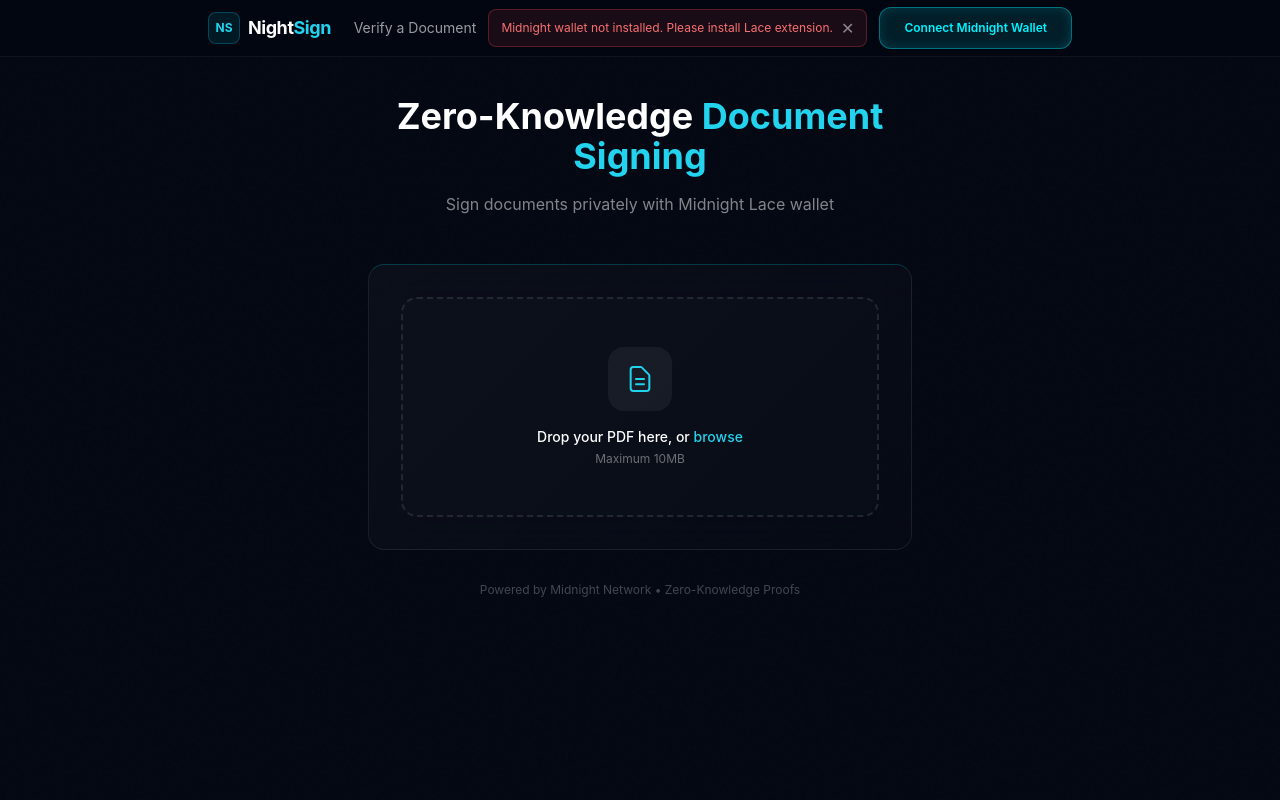
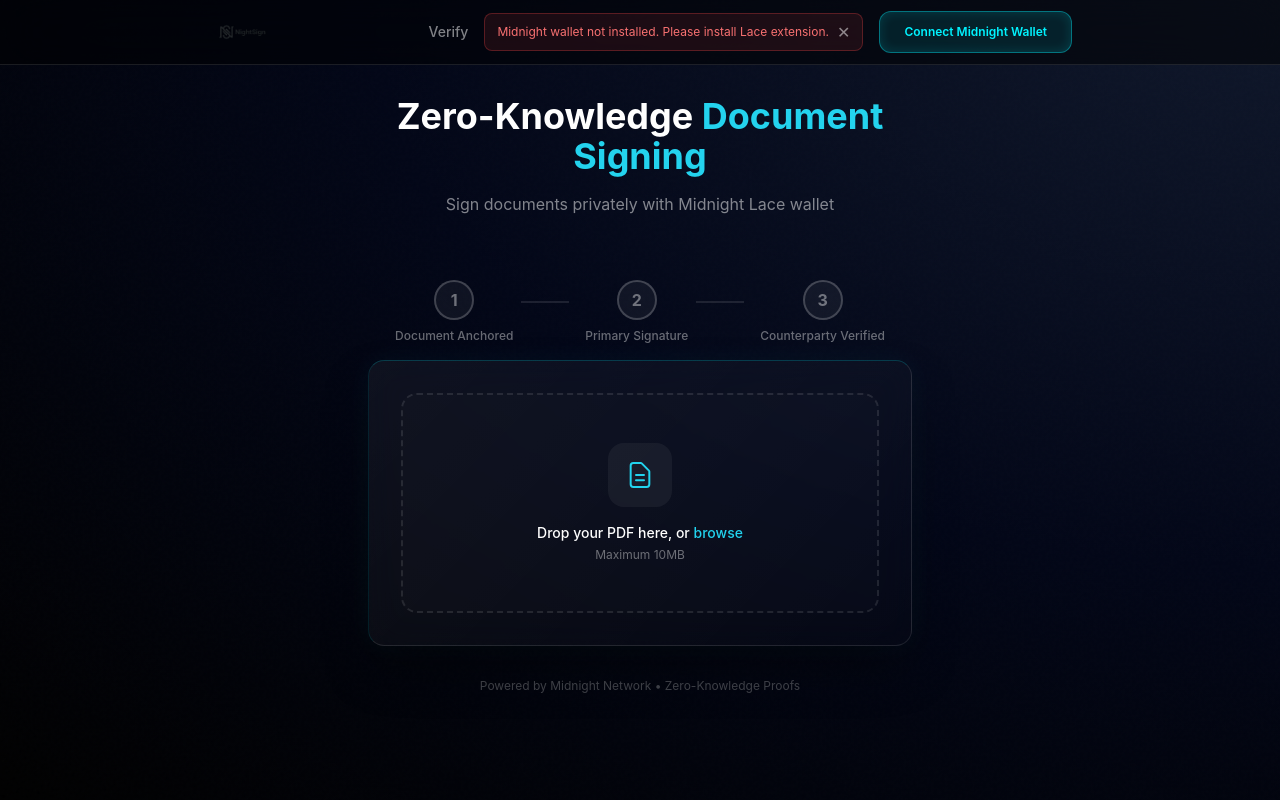
Before and after one commit to HarleysCodes/night-sign, a React (Vite) app: page / in a window 1280 px wide. Built offline with nearby package versions, Linux system fonts and the light colour scheme.

Commit message:
UI: Premium Trust Engine aesthetic with logo and timeline

```diff
--- a/src/App.tsx
+++ b/src/App.tsx
@@ -61,24 +61,24 @@
   onClearError: () => void;
 }) {
   return (
-    <nav className="fixed top-0 left-0 right-0 z-50 border-b border-white/5 bg-midnight-950/80 backdrop-blur-xl">
-      <div className="mx-auto flex h-14 max-w-4xl items-center justify-between px-4">
-        <div className="flex items-center gap-2">
-          <div className="flex h-8 w-8 items-center justify-center rounded-lg bg-cyan-500/10 border border-cyan-500/30">
-            <span className="text-cyan-400 font-bold text-xs">NS</span>
-          </div>
-          <span className="text-lg font-bold tracking-tight">
-            Night<span className="text-cyan-400">Sign</span>
-          </span>
+    <nav className="fixed top-0 left-0 right-0 z-50 border-b border-white/10 bg-black/50 backdrop-blur-xl">
+      <div className="mx-auto flex h-16 max-w-4xl items-center justify-between px-4">
+        <div className="flex items-center gap-3">
+          <img
+            src="/logo.png"
+            alt="NightSign"
+            className="h-10 w-auto"
+            style={{ height: '40px' }}
+          />
         </div>
 
-        <div className="flex items-center gap-3">
+        <div className="flex items-center gap-4">
           {/* Verify Link */}
           <a
             href="/verify"
-            className="text-sm text-white/60 hover:text-cyan-400 transition-colors"
+            className="text-sm text-white/50 hover:text-cyan-400 transition-colors font-medium"
           >
-            Verify a Document
+            Verify
           </a>
           {/* Error toast */}
           {error && (
@@ -407,6 +407,55 @@
         </div>
       )}
     </motion.div>
+  );
+}
+
+// Trust Timeline - Vertical Step Indicator
+function TrustTimeline({
+  currentStep
+}: {
+  currentStep: 0 | 1 | 2 | 3;
+}) {
+  const steps = [
+    { step: 1, label: "Document Anchored", desc: "Hash recorded on-chain" },
+    { step: 2, label: "Primary Signature", desc: "First party verified" },
+    { step: 3, label: "Counterparty Verified", desc: "All parties signed" },
+  ];
+
+  return (
+    <div className="flex items-center justify-center gap-2 py-4">
+      {steps.map((s, i) => (
+        <div key={s.step} className="flex items-center">
+          <div className="flex flex-col items-center">
+            <div className={`
+              w-10 h-10 rounded-full flex items-center justify-center border-2 transition-all duration-500
+              ${currentStep >= s.step
+                ? 'bg-gradient-to-br from-cyan-500 to-purple-600 border-cyan-400 shadow-lg shadow-cyan-500/25'
+                : 'bg-white/5 border-white/20'}
+            `}>
+              {currentStep >= s.step ? (
+                <svg className="w-5 h-5 text-white" fill="currentColor" viewBox="0 0 20 20">
+                  <path fillRule="evenodd" d="M16.707 5.293a1 1 0 010 1.414l-8 8a1 1 0 01-1.414 0l-4-4a1 1 0 011.414-1.414L8 12.586l7.293-7.293a1 1 0 011.414 0z" clipRule="evenodd" />
+                </svg>
+              ) : (
+                <span className="text-white/40 font-bold">{s.step}</span>
+              )}
+            </div>
+            <div className="mt-2 text-center">
+              <p className={`text-xs font-medium ${currentStep >= s.step ? 'text-white' : 'text-white/40'}`}>
+                {s.label}
+              </p>
+            </div>
+          </div>
+          {i < steps.length - 1 && (
+            <div className={`
+              w-12 h-0.5 mx-2 mt-[-20px] transition-all duration-500
+              ${currentStep > s.step ? 'bg-gradient-to-r from-cyan-500 to-purple-500' : 'bg-white/10'}
+            `} />
+          )}
+        </div>
+      ))}
+    </div>
   );
 }
 
@@ -764,6 +813,9 @@
             </div>
           )}
 
+          {/* Trust Timeline */}
+          <TrustTimeline currentStep={signedData?.isFullyExecuted ? 3 : state === "signed" ? 2 : selectedFile ? 1 : 0} />
+
           {/* Main Card */}
           <motion.div
             layout
@@ -971,7 +1023,13 @@
                   exit={{ opacity: 0 }}
                 >
                   {signedData?.isFullyExecuted ? (
-                    <AgreementCertificate data={signedData} onReset={handleReset} />
+                    <motion.div
+                      initial={{ opacity: 0, y: 16 }}
+                      animate={{ opacity: 1, y: 0 }}
+                      transition={{ duration: 0.5, ease: "easeOut" }}
+                    >
+                      <AgreementCertificate data={signedData} onReset={handleReset} />
+                    </motion.div>
                   ) : (
                     <SignedView
                       data={signedData}
--- a/src/index.css
+++ b/src/index.css
@@ -17,9 +17,11 @@
 /* Aerodrome-style Glass Card */
 @layer components {
   .glass-card {
-    @apply bg-white/[0.03] backdrop-blur-xl border border-white/[0.08] rounded-2xl;
-    background: linear-gradient(135deg, rgba(255,255,255,0.03) 0%, rgba(255,255,255,0.01) 100%);
+    @apply bg-white/[0.03] backdrop-blur-lg border border-white/10 rounded-2xl shadow-2xl;
+    background: linear-gradient(135deg, rgba(255,255,255,0.05) 0%, rgba(255,255,255,0.01) 100%);
     border-top: 1px solid rgba(0, 243, 255, 0.2);
+    border-left: 1px solid rgba(0, 243, 255, 0.1);
+    box-shadow: 0 25px 50px -12px rgba(0, 0, 0, 0.5), 0 0 30px rgba(0, 243, 255, 0.05);
   }
 
   .glass-card-hover {
@@ -40,6 +42,20 @@
     border: 1px solid rgba(0, 243, 255, 0.4);
     color: #00f3ff;
     box-shadow: inset 0 0 12px rgba(0, 243, 255, 0.15);
+    overflow: hidden;
+  }
+
+  .neon-button::before {
+    content: '';
+    @apply absolute inset-0;
+    background: linear-gradient(90deg, transparent, rgba(0, 243, 255, 0.3), transparent);
+    background-size: 200% 100%;
+    @apply opacity-0 transition-opacity duration-300;
+  }
+
+  .neon-button:hover:not(:disabled)::before {
+    @apply opacity-100;
+    animation: shimmer 2s infinite;
   }
 
   .neon-button:hover:not(:disabled) {
@@ -70,7 +86,7 @@
 @layer components {
   .space-bg {
     @apply relative overflow-hidden;
-    background: radial-gradient(ellipse_at_top_right, rgba(0, 243, 255, 0.08) 0%, rgba(0, 0, 0, 0.4) 50%, #030712 100%);
+    background: radial-gradient(ellipse at top right, #0f172a 0%, #020617 50%, #000000 100%);
   }
 
   .space-bg::before {
```
Also changed, not shown: public/logo.png (added).
